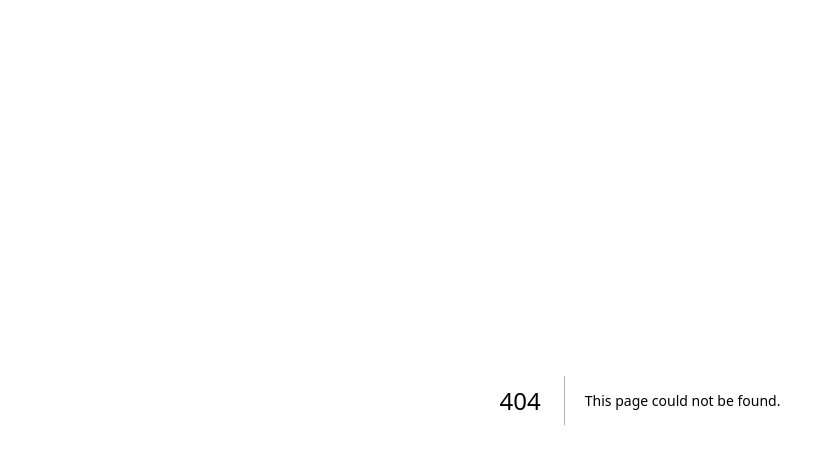
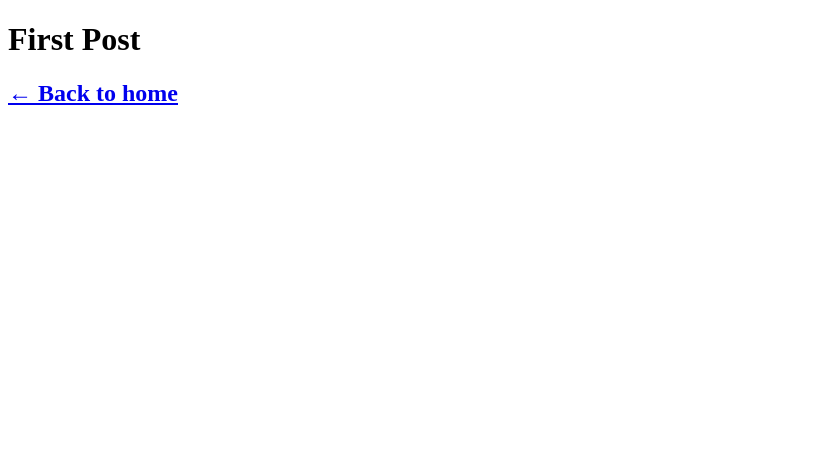
Before and after one commit to imtusharchavan/blog, a Next.js app: page /posts/first_post in a window 1280 px wide. Before the commit this address had no page. Shown: the top 464 px of the page, without its empty margins (0-835 px from the left). Built offline with nearby package versions, Linux system fonts and the light colour scheme.

Commit message:
Add first_post page

```diff
--- a/pages/index.js
+++ b/pages/index.js
@@ -1,5 +1,6 @@
 import Head from 'next/head';
 import styles from '../styles/Home.module.css';
+import Link from 'next/link';
 
 export default function Home() {
   return (
@@ -11,7 +12,7 @@
 
       <main>
         <h1 className={styles.title}>
-          Welcome to <a href="https://nextjs.org">Next.js!</a>
+          Read <Link href="/posts/first_post">this page!</Link>
         </h1>
 
         <p className={styles.description}>
--- /dev/null
+++ b/pages/posts/first_post.js
@@ -0,0 +1,17 @@
+import Head from 'next/head';
+import Script from 'next/script';
+import Link from 'next/link';
+
+export default function FirstPost() {
+  return (
+    <>
+      <Head>
+        <title>First Post</title>
+      </Head>
+      <h1>First Post</h1>
+      <h2>
+        <Link href="/">← Back to home</Link>
+      </h2>
+    </>
+  );
+}
```
Also changed, not shown: public/vercel.svg (deleted), 1 other file (tests, documents, lock files or other folders).
